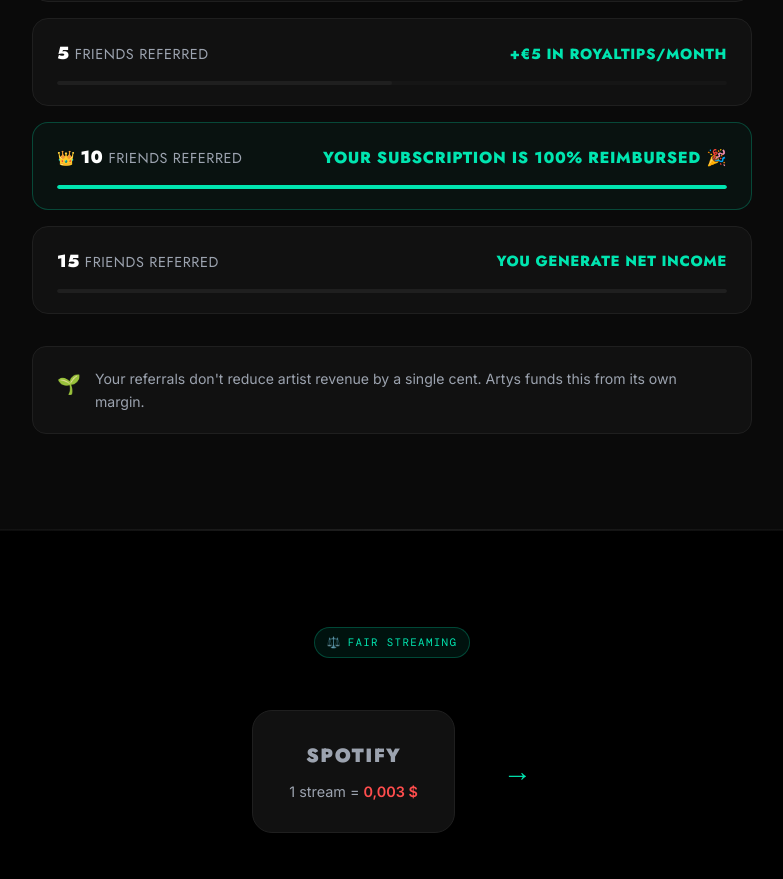
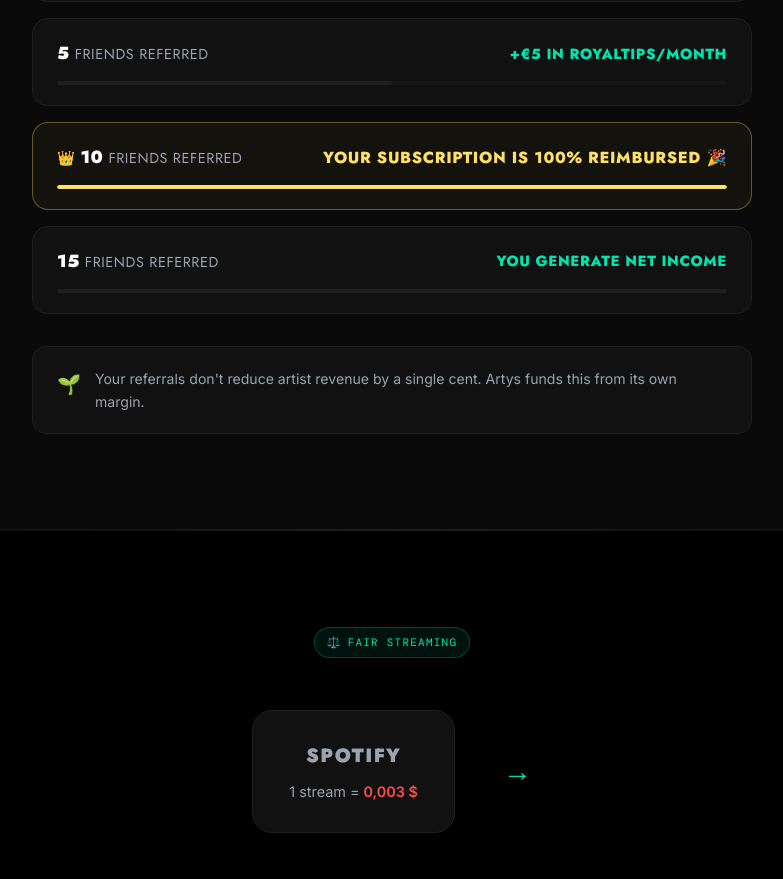
Before and after one commit to 5c0rp264/artys-for-fans, a React (Vite) app: page / in a window 1280 px wide. Shown: the part 4625-5504 px from the top of the page, without its empty margins (248-1031 px from the left). Built offline with nearby package versions, Linux system fonts and the light colour scheme.

Commit message:
fix: parrainage row 10 amis — barre et texte en orange (accent-yellow) pour contraster

```diff
--- a/src/index.css
+++ b/src/index.css
@@ -2621,8 +2621,8 @@ h1.hero-title {
   transition: border-color var(--transition);
 }
 .referral-row-highlight {
-  border-color: var(--accent-border);
-  background: rgba(0,229,176,0.04);
+  border-color: rgba(255,224,102,0.35);
+  background: rgba(255,224,102,0.04);
 }
 .referral-row-header {
   display: flex;
@@ -2652,6 +2652,7 @@ h1.hero-title {
 }
 .referral-row-highlight .referral-reward {
   font-size: 1rem;
+  color: var(--accent-yellow);
 }
 .referral-progress-bg {
   height: 4px;
@@ -2666,8 +2667,8 @@ h1.hero-title {
   transition: width 0.3s ease;
 }
 .referral-progress-accent {
-  background: var(--accent);
-  box-shadow: 0 0 8px rgba(0,229,176,0.4);
+  background: var(--accent-yellow);
+  box-shadow: 0 0 8px rgba(255,224,102,0.45);
 }
 
 .referral-reassurance {
```
